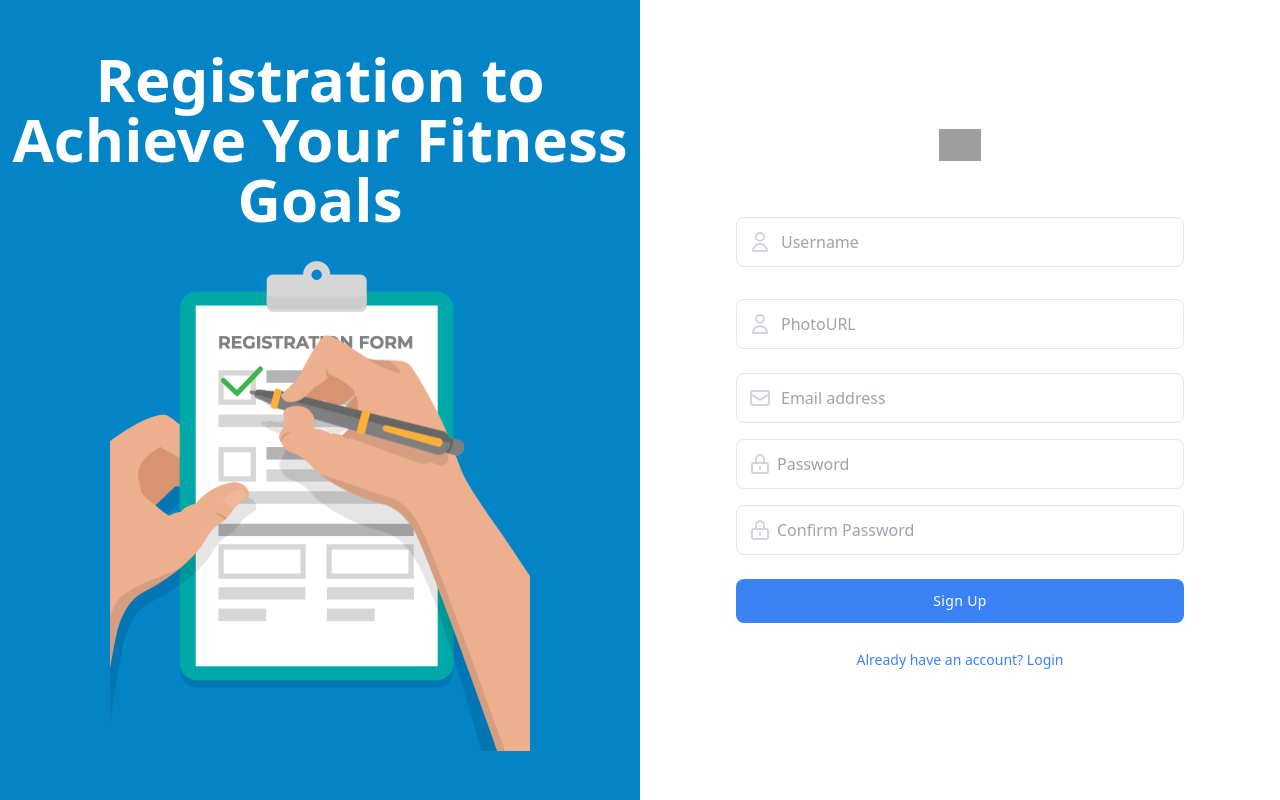
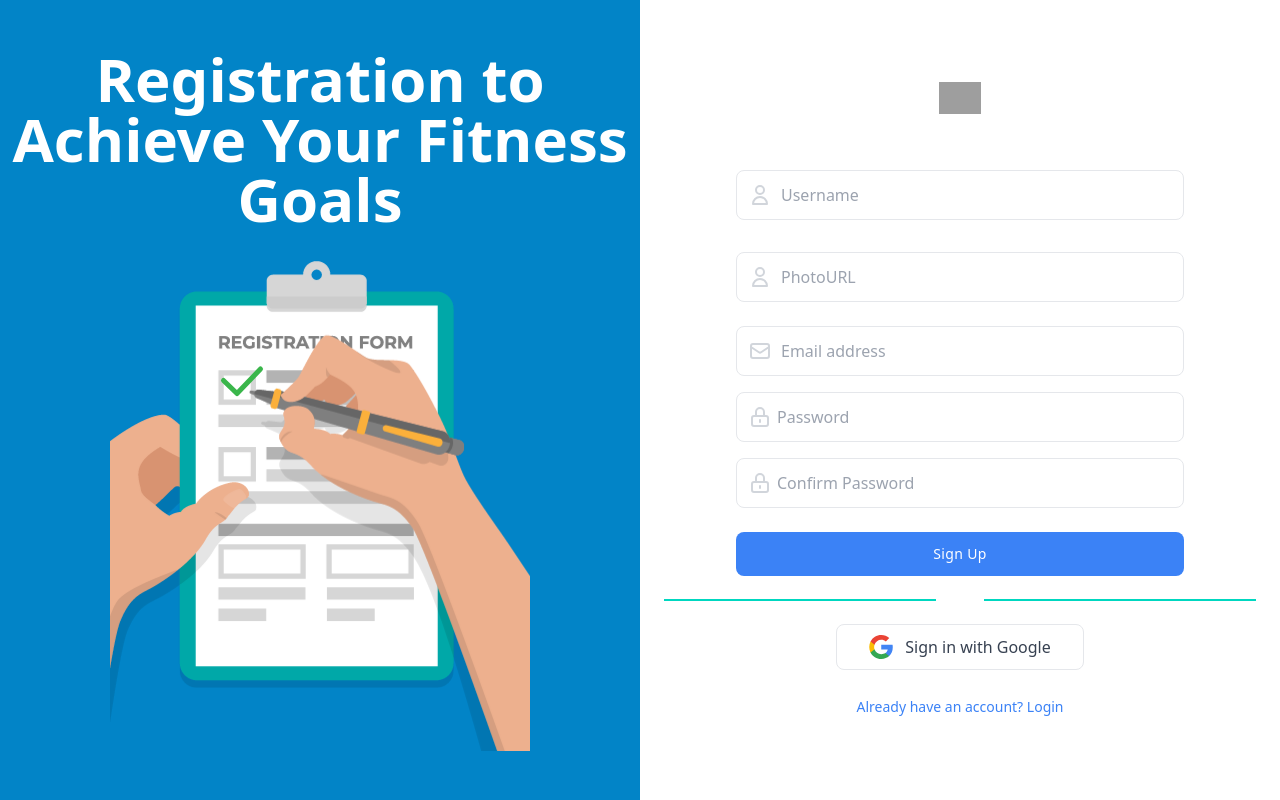
Before and after one commit to SakibFakir69/Fitness, a React (Vite) app: page /accountpage/registation in a window 1280 px wide. Built offline with nearby package versions, Linux system fonts and the light colour scheme; no server answers; grey boxes are pictures that could not be loaded.

Commit message:
google reg done

```diff
--- a/src/AccountPage/Registation.jsx
+++ b/src/AccountPage/Registation.jsx
@@ -4,8 +4,53 @@ import { Link } from "react-router-dom";
 import Lottie from "react-lottie";
 
 import RegAnimtion from "../../public/Animation - 1736852299839.json";
+import UseAuth from "../Hooks/UseAuth";
 
 function Registation() {
+  const {
+    CreateAccountWIthGoole,
+    CreateAccountWithEmailAndPassword,
+    setloading,
+    setuser,
+  } = UseAuth();
+
+  const CreateAccountwithEmailand_password_handle = (event) => {
+    event.preventDefault();
+    console.log("account email");
+
+    const Data_Form = new FormData();
+    const Data = Object.fromEntries(Data_Form);
+    // also added data to database
+
+    const { name, email, photoURL, password } = Data;
+    const usersGetformRegData = {
+      Name: name,
+      Email: email,
+      PhotoUrl: photoURL,
+      Password: password,
+      // set this data to database after succesfully login
+    };
+  };
+  // createuser with google login
+
+  const Create_user_Google_Handle_Button = (event) => {
+
+    event.preventDefault();
+    setloading(true);
+    CreateAccountWIthGoole()
+    .then((result)=>{
+      const users = result.user;
+      setuser(users);
+      setloading(false);
+
+    })
+    .catch((error)=>{
+      console.log(`error founed on reg page ${error.code}`)
+    })
+
+    console.log('google button clickled')
+  };
+
   const options = {
     loop: true,
     autoplay: true,
@@ -14,20 +59,22 @@ function Registation() {
   return (
     <div>
       <div className="flex flex-col lg:flex-row">
-
         <section className="flex-1 justify-center  flex flex-col bg-sky-600">
-          <h1 className="text-center text-5xl lg:font-bold lg:text-6xl font-semibold text-white">Registration to Achieve Your Fitness Goals</h1>
+          <h1 className="text-center text-5xl lg:font-bold lg:text-6xl font-semibold text-white">
+            Registration to Achieve Your Fitness Goals
+          </h1>
 
           <div className="mx-auto  -mt-56">
-
             <Lottie options={options} />
           </div>
-
         </section>
 
-        <section class="bg-white dark:bg-gray-900 flex-1">
-          <div class="container flex items-center justify-center min-h-screen px-6 mx-auto">
-            <form class="w-full max-w-md">
+        <section class="bg-white dark:bg-gray-900 flex-1 ">
+          <div class="container flex items-center justify-center min-h-screen px-6 mx-auto flex-col">
+            <form
+              class="w-full max-w-md"
+              onSubmit={CreateAccountwithEmailand_password_handle}
+            >
               <div class="flex justify-center mx-auto">
                 <img
                   class="w-auto h-7 sm:h-8"
@@ -62,6 +109,7 @@ function Registation() {
 
                 <input
                   type="text"
+                  name="name"
                   class="block w-full py-3 text-gray-700 bg-white border rounded-lg px-11 dark:bg-gray-900 dark:text-gray-300 dark:border-gray-600 focus:border-blue-400 dark:focus:border-blue-300 focus:ring-blue-300 focus:outline-none focus:ring focus:ring-opacity-40"
                   placeholder="Username"
                 />
@@ -87,6 +135,7 @@ function Registation() {
 
                 <input
                   type="text"
+                  name="photoURL"
                   class="block w-full py-3 text-gray-700 bg-white border rounded-lg px-11 dark:bg-gray-900 dark:text-gray-300 dark:border-gray-600 focus:border-blue-400 dark:focus:border-blue-300 focus:ring-blue-300 focus:outline-none focus:ring focus:ring-opacity-40"
                   placeholder="PhotoURL"
                 />
@@ -112,6 +161,7 @@ function Registation() {
 
                 <input
                   type="email"
+                  name="email"
                   class="block w-full py-3 text-gray-700 bg-white border rounded-lg px-11 dark:bg-gray-900 dark:text-gray-300 dark:border-gray-600 focus:border-blue-400 dark:focus:border-blue-300 focus:ring-blue-300 focus:outline-none focus:ring focus:ring-opacity-40"
                   placeholder="Email address"
                 />
@@ -137,6 +187,7 @@ function Registation() {
 
                 <input
                   type="password"
+                  name="password"
                   class="block w-full px-10 py-3 text-gray-700 bg-white border rounded-lg dark:bg-gray-900 dark:text-gray-300 dark:border-gray-600 focus:border-blue-400 dark:focus:border-blue-300 focus:ring-blue-300 focus:outline-none focus:ring focus:ring-opacity-40"
                   placeholder="Password"
                 />
@@ -168,8 +219,52 @@ function Registation() {
               </div>
 
               <div class="mt-6">
-                <button class="w-full px-6 py-3 text-sm font-medium tracking-wide text-white capitalize transition-colors duration-300 transform bg-blue-500 rounded-lg hover:bg-blue-400 focus:outline-none focus:ring focus:ring-blue-300 focus:ring-opacity-50">
+                <button
+                  type="submit"
+                  class="w-full px-6 py-3 text-sm font-medium tracking-wide text-white capitalize transition-colors duration-300 transform bg-blue-500 rounded-lg hover:bg-blue-400 focus:outline-none focus:ring focus:ring-blue-300 focus:ring-opacity-50"
+                >
                   Sign Up
+                </button>
+              </div>
+            </form>
+            {/* text */}
+
+            <div className="divider divider-accent text-white">or</div>
+            {/* google button */}
+
+            <button onClick={Create_user_Google_Handle_Button} class="bg-white flex items-center text-gray-700 dark:text-gray-300 justify-center gap-x-3 text-sm sm:text-base  dark:bg-gray-900 dark:border-gray-700 dark:hover:bg-gray-800 rounded-lg hover:bg-gray-100 duration-300 transition-colors border px-8 py-2.5">
+              <svg
+                class="w-5 h-5 sm:h-6 sm:w-6"
+                viewBox="0 0 24 24"
+                fill="none"
+                xmlns="http://www.w3.org/2000/svg"
+              >
+                <g clip-path="url(#clip0_3033_94454)">
+                  <path
+                    d="M23.766 12.2764C23.766 11.4607 23.6999 10.6406 23.5588 9.83807H12.24V14.4591H18.7217C18.4528 15.9494 17.5885 17.2678 16.323 18.1056V21.1039H20.19C22.4608 19.0139 23.766 15.9274 23.766 12.2764Z"
+                    fill="#4285F4"
+                  />
+                  <path
+                    d="M12.2401 24.0008C15.4766 24.0008 18.2059 22.9382 20.1945 21.1039L16.3276 18.1055C15.2517 18.8375 13.8627 19.252 12.2445 19.252C9.11388 19.252 6.45946 17.1399 5.50705 14.3003H1.5166V17.3912C3.55371 21.4434 7.7029 24.0008 12.2401 24.0008Z"
+                    fill="#34A853"
+                  />
+                  <path
+                    d="M5.50253 14.3003C4.99987 12.8099 4.99987 11.1961 5.50253 9.70575V6.61481H1.51649C-0.18551 10.0056 -0.18551 14.0004 1.51649 17.3912L5.50253 14.3003Z"
+                    fill="#FBBC04"
+                  />
+                  <path
+                    d="M12.2401 4.74966C13.9509 4.7232 15.6044 5.36697 16.8434 6.54867L20.2695 3.12262C18.1001 1.0855 15.2208 -0.034466 12.2401 0.000808666C7.7029 0.000808666 3.55371 2.55822 1.5166 6.61481L5.50264 9.70575C6.45064 6.86173 9.10947 4.74966 12.2401 4.74966Z"
+                    fill="#EA4335"
+                  />
+                </g>
+                <defs>
+                  <clipPath id="clip0_3033_94454">
+                    <rect width="24" height="24" fill="white" />
+                  </clipPath>
+                </defs>
+              </svg>
+
+              <span>Sign in with Google</span>
             </button>
 
             <div class="mt-6 text-center ">
@@ -181,8 +276,8 @@ function Registation() {
                 <Link to={"/accountpage/login"}>Login</Link>
               </a>
             </div>
-              </div>
-            </form>
+
+            {/*  */}
           </div>
         </section>
       </div>
--- a/src/Context/AuthContext.jsx
+++ b/src/Context/AuthContext.jsx
@@ -1,10 +1,12 @@
 
 
 
-import React, { createContext, useState } from 'react'
+import React, { createContext, useEffect, useState } from 'react'
 import Auth from '../Firebase/Config';
+import { createMemoryRouter } from 'react-router-dom';
+import { createUserWithEmailAndPassword, GoogleAuthProvider, onAuthStateChanged, signInWithPopup } from 'firebase/auth';
 
-const MyContext = createContext();
+export const MyContext = createContext();
 
 function AuthContext({children}) {
 
@@ -14,6 +16,48 @@ function AuthContext({children}) {
 
     // create reg with
 
+    const CreateAccountWithEmailAndPassword = (email , password)=>{
+        return createUserWithEmailAndPassword(Auth, email,password);
+    }
+
+    const Googleprovider = new GoogleAuthProvider();
+
+    const CreateAccountWIthGoole = ()=>{
+
+        return signInWithPopup(Auth,Googleprovider)
+
+
+    }
+
+
+
+
+
+
+
+
+
+
+    // onauth change
+
+    useEffect(()=>{
+
+        const unsubcribe = onAuthStateChanged(Auth, (currentUser)=>{
+
+            if(currentUser)
+            {
+                setuser(currentUser);
+            }else{
+                setloading(false);
+
+            }
+
+        })
+
+        return unsubcribe;
+
+    },[])
+
 
 
 
@@ -21,7 +65,8 @@ function AuthContext({children}) {
 
 
     const authInfo ={
-        loading, setloading,user,setuser
+        loading, setloading,user,setuser,
+        CreateAccountWithEmailAndPassword,CreateAccountWIthGoole
     }
 
 
--- a/src/Firebase/Config.js
+++ b/src/Firebase/Config.js
@@ -8,20 +8,21 @@ import { initializeApp } from "firebase/app";
 // Your web app's Firebase configuration
 import { getAuth } from "firebase/auth";
 
-let META = import.meta.env;
+
 const firebaseConfig = {
-  apiKey: META.
-  VITE_API_KEY ,
+  apiKey: import.meta.env.VITE_API_KEY,
 
-  authDomain:META.VITE_AUTH_DOMAIN,
-  projectId: META.VITE_PROJECT_ID ,
+  authDomain: import.meta.env.VITE_AUTH_DOMAIN,
+  projectId:import.meta.env.VITE_PROJECT_ID ,
 
-  storageBucket: META.VITE_STROAGE_BUCKET,
-  messagingSenderId: META.VITE_MESSAGING_SENDER_ID,
-  appId:META.VITE_APP_ID
+  storageBucket:import.meta.env.VITE_STROAGE_BUCKET,
+
+  messagingSenderId:import.meta.env. VITE_MESSAGING_SENDER_ID,
+  appId:import.meta.env.VITE_APP_ID
 };
 
-
+const api = import.meta.env.VITE_API_KEY;
+console.log(api)
 
 // Initialize Firebase
 const app = initializeApp(firebaseConfig);
--- /dev/null
+++ b/src/Hooks/UseAuth.jsx
@@ -0,0 +1,16 @@
+
+
+
+import React, { useContext } from 'react'
+import { MyContext } from '../Context/AuthContext';
+
+function UseAuth() {
+
+    const authContext = useContext(MyContext);
+
+
+
+  return authContext;
+}
+
+export default UseAuth
```
Also changed, not shown: 1 other file (tests, documents, lock files or other folders). Lines whose indentation alone changed are shown as unchanged.
